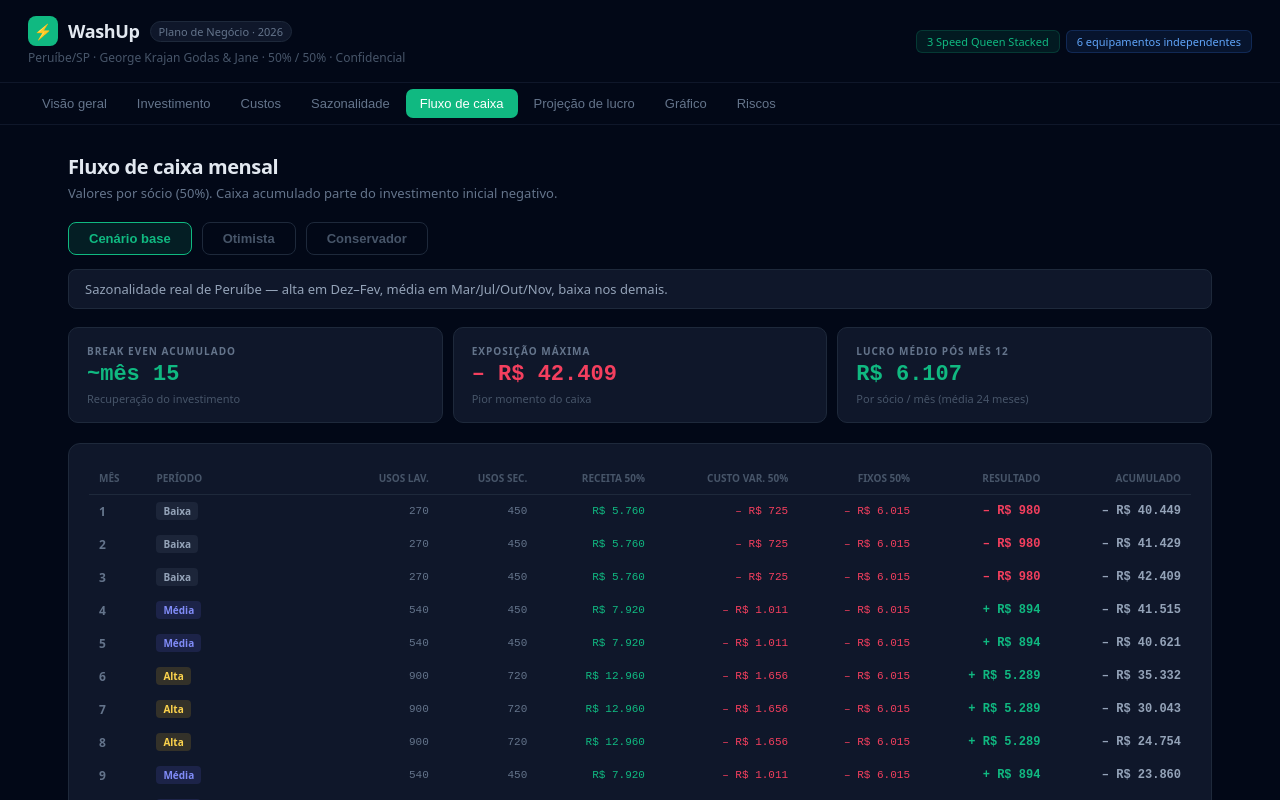
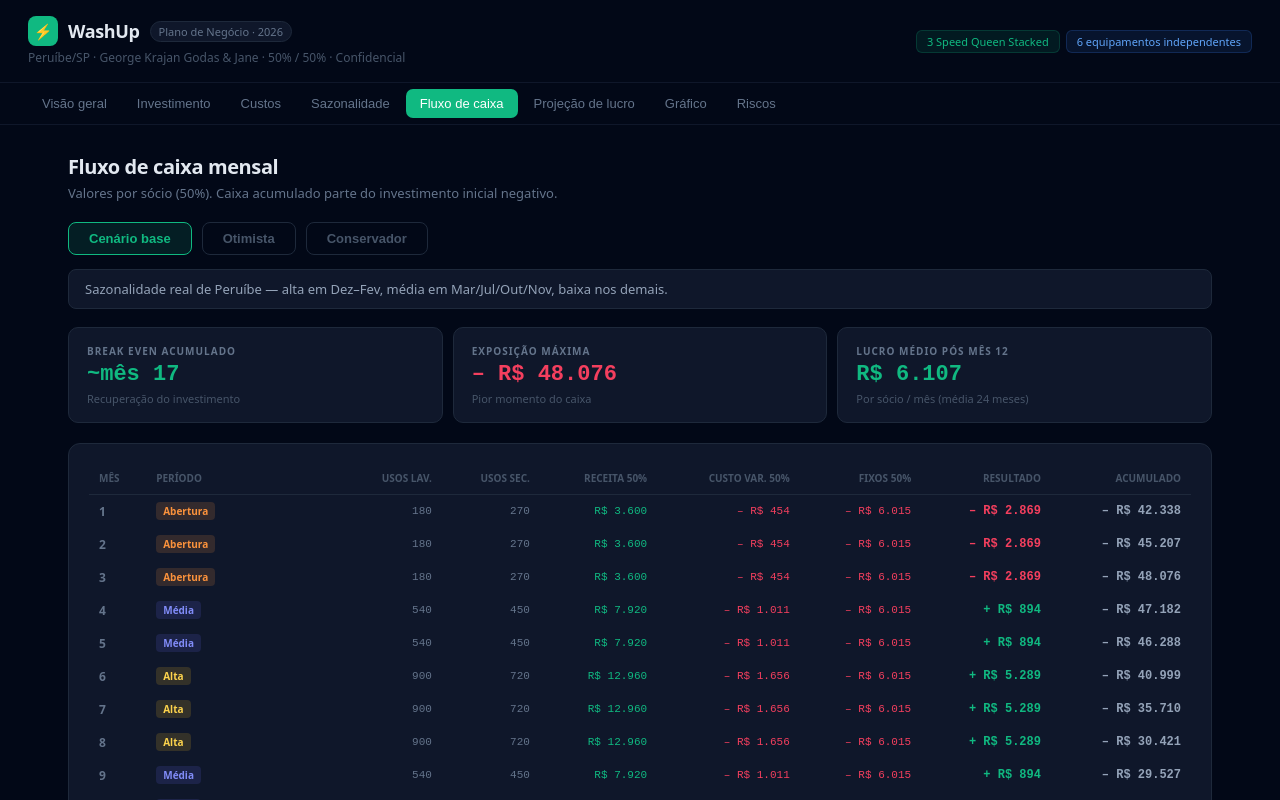
Before and after one commit to ggodas/fresh-loop, a React (Vite) app: page / in a window 1280 px wide. Both pictures are taken after a click on the button "Fluxo de caixa". Shown: the top 800 px of the page. Built offline with nearby package versions, Linux system fonts and the light colour scheme.

Commit message:
fix: some fixes

```diff
--- a/src/App.jsx
+++ b/src/App.jsx
@@ -14,7 +14,7 @@ const FIX_MES12 = 6015;
 const FIX_MES13 = 2165;
 
 const SEASONS_BASE = [
-  'B','B','B','M','M','A','A','A','M','M','A','A',
+  'R','R','R','M','M','A','A','A','M','M','A','A',
   'A','B','B','B','M','M','A','A','A','M','M','A',
   'A','B','B','B','M','M','A','A','A','M','M','A'
 ];
@@ -48,6 +48,7 @@ const brlS = (v) => (v >= 0 ? '+ ' : '– ') + 'R$ ' + Math.abs(Math.round(v)).t
 
 function getUsos(s, sc) {
   if (sc === 'ot') return { lav: 13, sec: 11 };
+  if (s === 'R')   return { lav: 2,  sec: 3  };
   if (s === 'A')   return { lav: 10, sec: 8  };
   if (s === 'M')   return { lav: 6,  sec: 5  };
   return { lav: 3, sec: 5 };
@@ -69,7 +70,7 @@ function computeMonths(sc) {
     acum = Math.round(acum + res);
     return {
       m, s,
-      sl: s === 'A' ? 'Alta' : s === 'M' ? 'Média' : 'Baixa',
+      sl: s === 'A' ? 'Alta' : s === 'M' ? 'Média' : s === 'R' ? 'Abertura' : 'Baixa',
       ul, us, rec, cv, fix,
       res: Math.round(res), acum,
       isBreakEven: prev < 0 && acum >= 0,
@@ -160,8 +161,8 @@ function FluxoTable({ data }) {
                 <div style={{ display: 'flex', alignItems: 'center', gap: 5 }}>
                   <span style={{
                     fontSize: 10, padding: '2px 7px', borderRadius: 4, fontWeight: 600,
-                    background: row.s === 'A' ? 'rgba(251,191,36,0.15)' : row.s === 'M' ? 'rgba(99,102,241,0.15)' : 'rgba(100,116,139,0.15)',
-                    color: row.s === 'A' ? '#FCD34D' : row.s === 'M' ? '#818CF8' : '#94A3B8',
+                    background: row.s === 'A' ? 'rgba(251,191,36,0.15)' : row.s === 'M' ? 'rgba(99,102,241,0.15)' : row.s === 'R' ? 'rgba(251,146,60,0.15)' : 'rgba(100,116,139,0.15)',
+                    color: row.s === 'A' ? '#FCD34D' : row.s === 'M' ? '#818CF8' : row.s === 'R' ? '#FB923C' : '#94A3B8',
                   }}>{row.sl}</span>
                   {row.isMilestone13 && <span style={{ fontSize: 9, padding: '1px 5px', borderRadius: 3, background: 'rgba(59,130,246,0.2)', color: '#60A5FA', fontWeight: 600 }}>sem parcelas</span>}
                   {row.isBreakEven  && <span style={{ fontSize: 9, padding: '1px 5px', borderRadius: 3, background: 'rgba(16,185,129,0.25)', color: '#34D399', fontWeight: 600 }}>break even ✓</span>}
```
